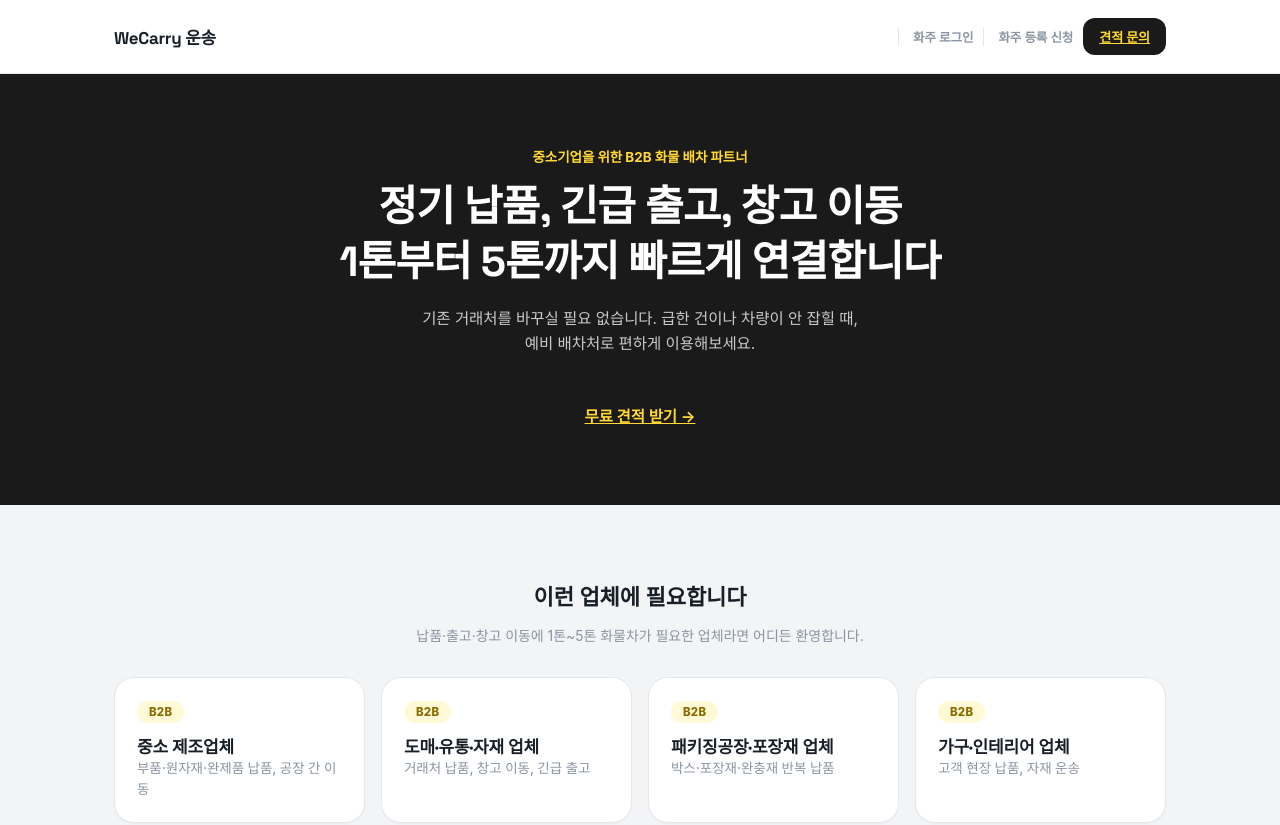
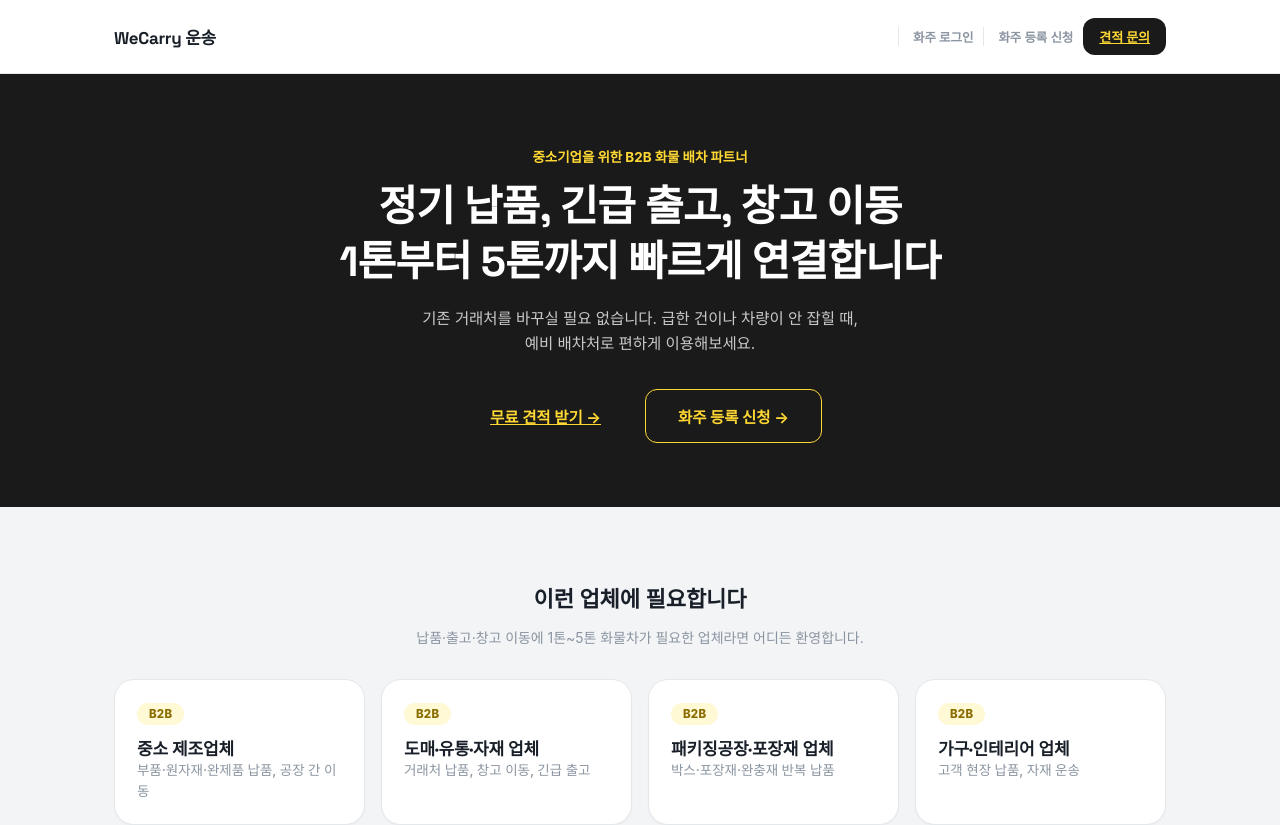
Before and after one commit to ttang0825/b2b-cargo-system, a Next.js app: page / in a window 1280 px wide. Shown: the top 825 px of the page. Built offline with nearby package versions, Linux system fonts and the light colour scheme; no server answers; a web font is replaced by a local one.

Commit message:
Update page.tsx

```diff
--- a/app/page.tsx
+++ b/app/page.tsx
@@ -88,6 +88,7 @@ export default function LandingPage() {
             <br />
             예비 배차처로 편하게 이용해보세요.
           </p>
+          <div style={{ display: "flex", gap: 12, justifyContent: "center", flexWrap: "wrap" }}>
             <Link
               href="/quote"
               className="btn"
@@ -95,6 +96,23 @@ export default function LandingPage() {
             >
               무료 견적 받기 →
             </Link>
+            <Link
+              href="/apply"
+              style={{
+                padding: "15px 32px",
+                fontSize: 15.5,
+                display: "inline-flex",
+                alignItems: "center",
+                borderRadius: 12,
+                border: "1.5px solid #FFD833",
+                color: "#FFD833",
+                fontWeight: 700,
+                textDecoration: "none",
+              }}
+            >
+              화주 등록 신청 →
+            </Link>
+          </div>
         </div>
       </section>
 
```
Lines whose indentation alone changed are shown as unchanged.
